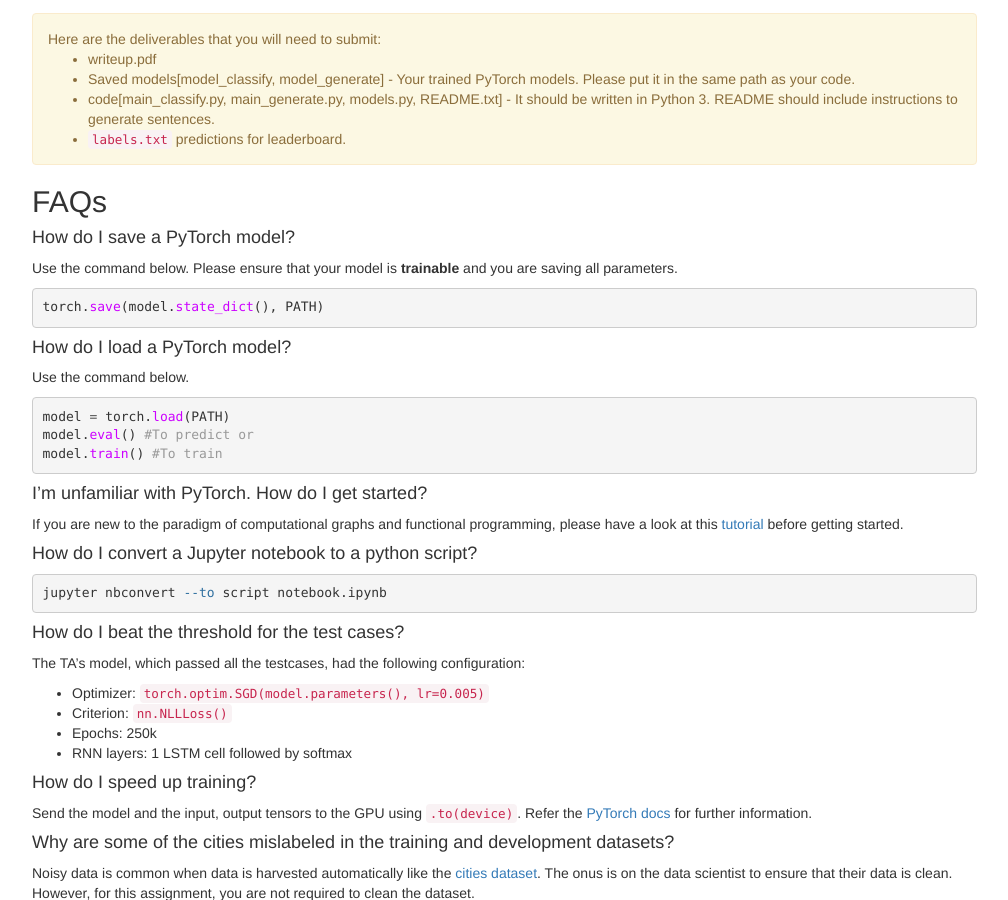
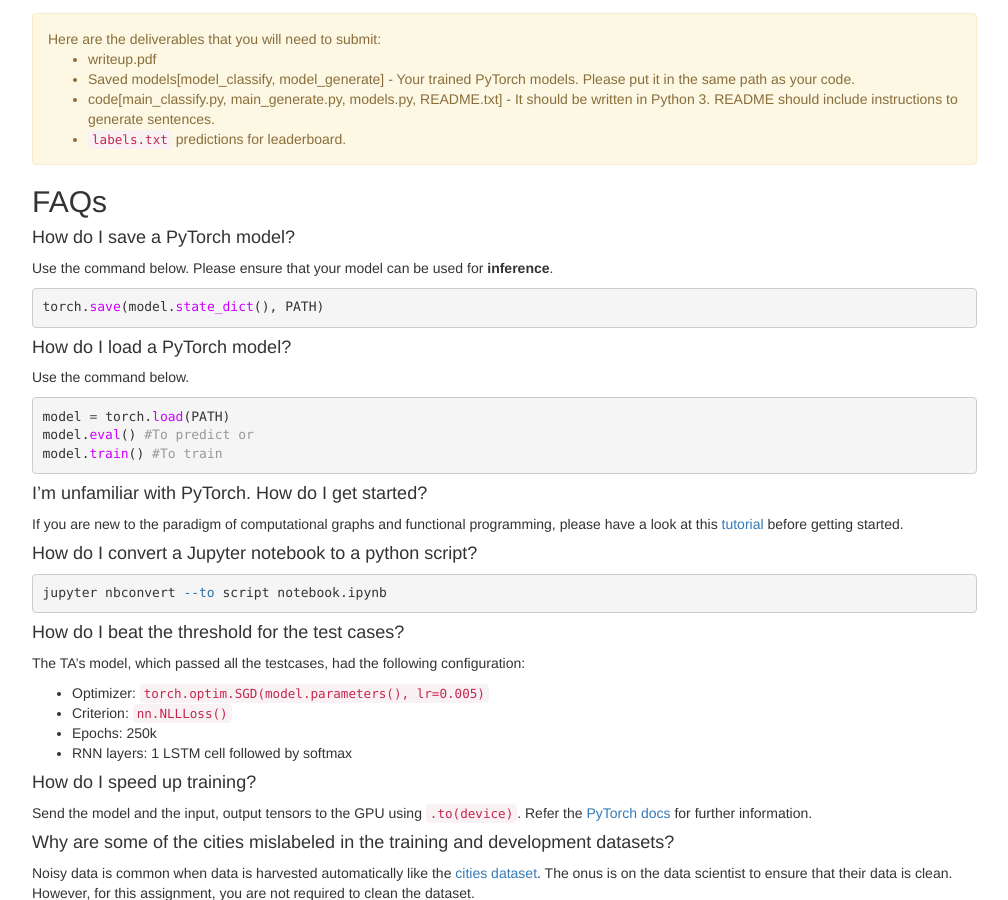
Before and after one commit to computational-linguistics-class/computational-linguistics-class.github.io, a Jekyll site: the page built from assignment6.md, in a window 1280 px wide and 900 px high, scrolled down 2500 px. Shown: the whole window, without its empty margins (233-1241 px from the left). Built offline with Jekyll 4.4.1, drawn with Linux system fonts in a browser that asks for light colours; nearby versions of some CDN libraries; a script that is not in the unit is left out.

Commit message:
hw6 spec

````diff
--- a/assignment6.md
+++ b/assignment6.md
@@ -163,7 +163,7 @@ Here are the deliverables that you will need to submit:
 ## FAQs
 
 #### How do I save a PyTorch model?
-Use the command below. Please ensure that your model is **trainable** and you are saving all parameters.
+Use the command below. Please ensure that your model can be used for **inference**.
 
 ```python
 torch.save(model.state_dict(), PATH)
````
